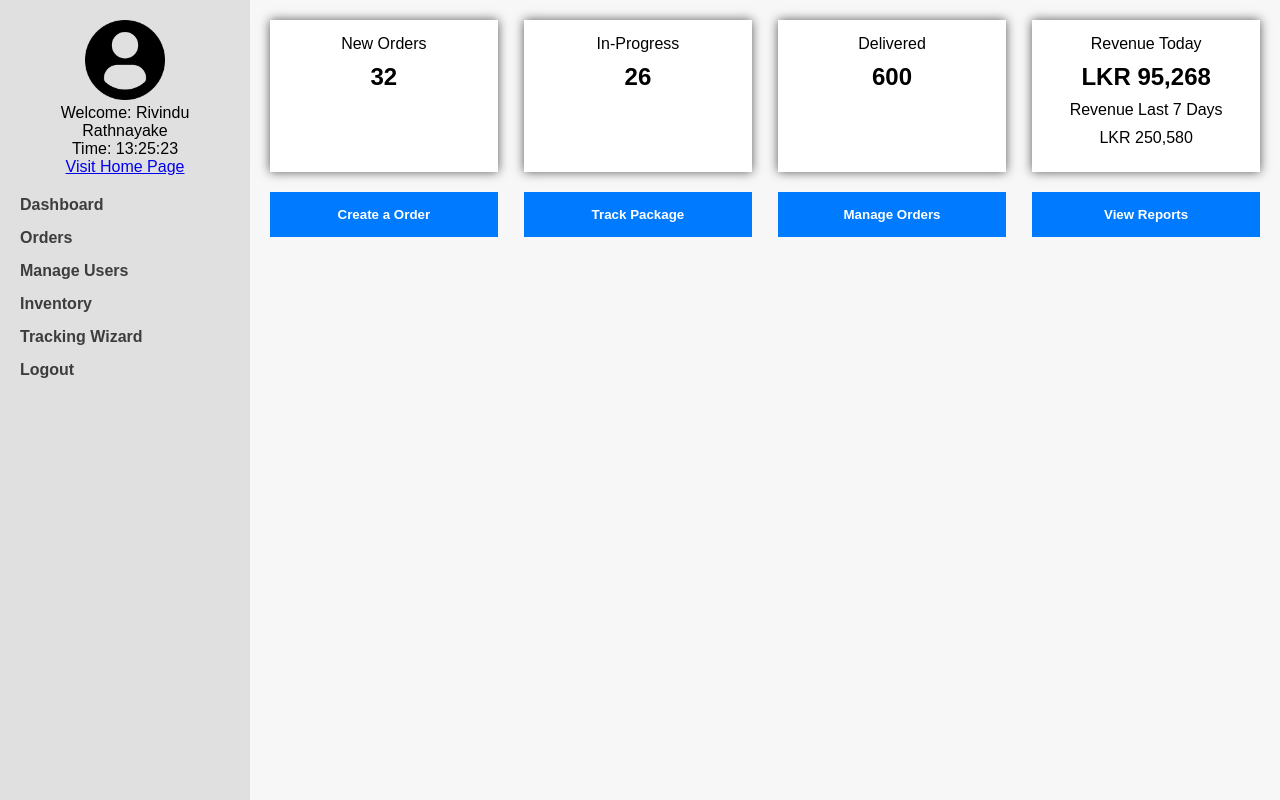
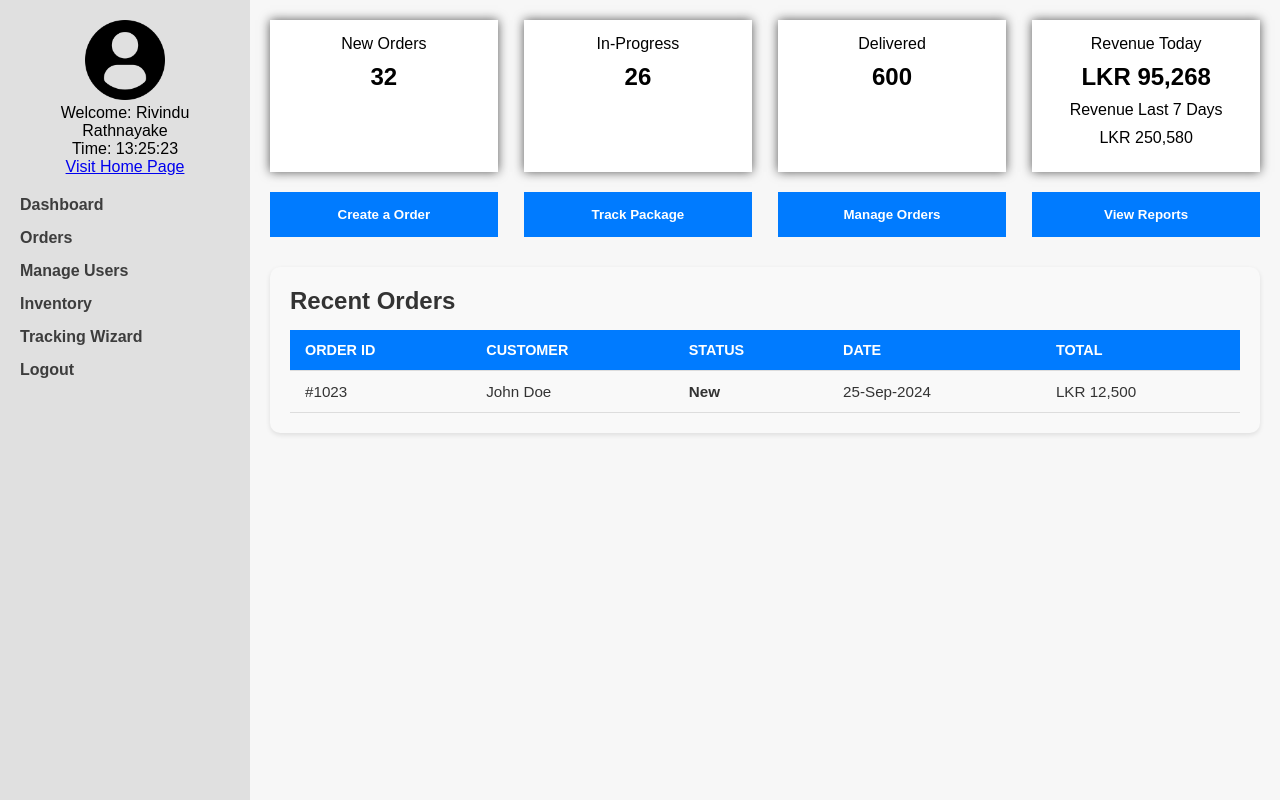
Before and after one commit to Rivindu2003/online-laundry-service, a PHP site: page /shop-dashboard.html in a window 1280 px wide. Run offline with PHP 8.4, Linux system fonts and the light colour scheme.

Commit message:
deleted new order html

```diff
--- a/shop-manager/js/order.js
+++ b/shop-manager/js/order.js
@@ -10,7 +10,7 @@ document.addEventListener('DOMContentLoaded', function() {
 
       const formData = new FormData(this);
 
-      fetch('http://localhost/iwt-project/shop-manager/create_order.php', {
+      fetch('http://localhost/iwt-project/online-laundry-service/shop-manager/create_order.php', {
           method: 'POST',
           body: formData
       })
--- a/shop-manager/shop-dashboard.html
+++ b/shop-manager/shop-dashboard.html
@@ -60,6 +60,34 @@
                 <button>View Reports</button>
             </div>
 
+            <div class="recent-orders">
+                <h2>Recent Orders</h2>
+                <table>
+                    <thead>
+                        <tr>
+                            <th>Order ID</th>
+                            <th>Customer</th>
+                            <th>Status</th>
+                            <th>Date</th>
+                            <th>Total</th>
+                        </tr>
+                    </thead>
+                    <tbody>
+                        <!-- Use PHP/JS to fetch recent order data -->
+                        <tr>
+                            <td>#1023</td>
+                            <td>John Doe</td>
+                            <td>New</td>
+                            <td>25-Sep-2024</td>
+                            <td>LKR 12,500</td>
+                        </tr>
+                        <!-- Repeat for other recent orders -->
+                    </tbody>
+                </table>
+            </div>
+
+        </div>
+
             <div id="create-order-modal" style="display:none;">
                 <h2>Create a New Order</h2>
                 <form id="orderForm">
@@ -81,7 +109,6 @@
             </div>
 
         </section>
-    </div>
 
     <script src="js/scripts.js"></script>
     <script src="js/order.js"></script>
--- a/shop-manager/styles/styles.css
+++ b/shop-manager/styles/styles.css
@@ -170,3 +170,82 @@ body {
 #orderForm button[type="button"]:hover {
     background-color: #d32f2f; /* Darker shade on hover */
 }
+
+/* Styling the recent orders section */
+
+.recent-orders {
+    width: 100%;
+    margin-top: 30px;
+    padding: 20px;
+    background-color: #f9f9f9;
+    border-radius: 10px;
+    box-shadow: 0 2px 5px rgba(0, 0, 0, 0.1);
+}
+
+.recent-orders h2 {
+    font-size: 1.5rem;
+    margin-bottom: 15px;
+    color: #333;
+    text-align: left;
+}
+
+/* Styling the table */
+.recent-orders table {
+    width: 100%;
+    border-collapse: collapse;
+    text-align: left;
+}
+
+.recent-orders table th, .recent-orders table td {
+    padding: 12px 15px;
+    border-bottom: 1px solid #ddd;
+}
+
+.recent-orders table th {
+    background-color: #007bff;
+    color: white;
+    font-weight: bold;
+    text-transform: uppercase;
+    font-size: 0.9rem;
+}
+
+.recent-orders table td {
+    color: #333;
+    font-size: 0.95rem;
+}
+
+/* Zebra striping for rows */
+.recent-orders table tr:nth-child(even) {
+    background-color: #f2f2f2;
+}
+
+/* Hover effect for rows */
+.recent-orders table tr:hover {
+    background-color: #e9f7ff;
+}
+
+/* Style for the status column */
+.recent-orders table td:nth-child(3) {
+    font-weight: bold;
+}
+
+/* Specific status colors */
+.recent-orders table td:nth-child(3).New {
+    color: #28a745; /* Green for New */
+}
+
+.recent-orders table td:nth-child(3).In-progress {
+    color: #ffc107; /* Yellow for In-progress */
+}
+
+.recent-orders table td:nth-child(3).Delivered {
+    color: #17a2b8; /* Blue for Delivered */
+}
+
+/* Responsive table */
+@media (max-width: 768px) {
+    .recent-orders table th, .recent-orders table td {
+        padding: 8px 10px;
+        font-size: 0.85rem;
+    }
+}
```
Also changed, not shown: shop-manager/new-order.html (deleted, +0 -57 lines).
